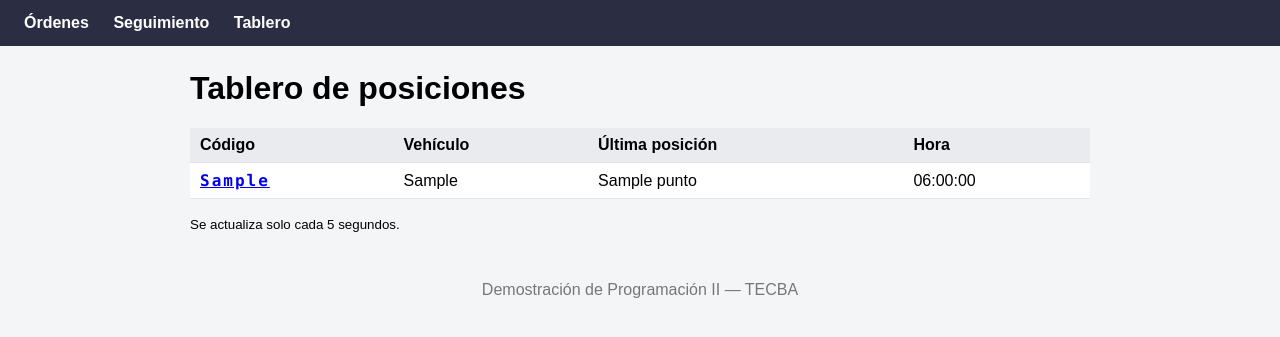
After one commit to rdy104/taller, a Django app: page /tablero/ in a window 1280 px wide. The commit adds this page. Shown: the top 337 px of the page. Run offline with Django 5.2, Linux system fonts and the light colour scheme; tables that the repository leaves empty hold one stand-in row (values such as "Sample post"); parts of the project's set-up code (start-up, migrations or seed data) failed here and were passed over.

Commit message:
qr seguimiento

```diff
--- a/requirements.txt
+++ b/requirements.txt
@@ -1,3 +1,4 @@
 django
 gunicorn
 whitenoise
+segno
--- a/taller/models.py
+++ b/taller/models.py
@@ -1,6 +1,7 @@
 import random
 from datetime import date
 from django.db import models
+from django.utils import timezone
 
 # Sin 0/O ni 1/I para que el código no se confunda al leerlo o dictarlo
 ALFABETO = "ABCDEFGHJKLMNPQRSTUVWXYZ23456789"
@@ -67,5 +68,33 @@ class Orden(models.Model):
             self.codigo = generar_codigo()  # NUEVO
         super().save(*args, **kwargs)  # NUEVO
 
+    def historial(self):
+        return self.eventos.order_by("-hora")
+
+    def ultimo_evento(self):
+        return self.historial().first()
+
+
     def __str__(self):
         return f"{self.vehiculo.placa}: {self.descripcion}"
+
+class Punto(models.Model):
+    nombre = models.CharField(max_length=60)
+
+    class Meta:
+        verbose_name = "Punto de control"
+        verbose_name_plural = "Puntos de control"
+
+    def __str__(self):
+        return self.nombre
+
+
+class Evento(models.Model):
+    orden = models.ForeignKey(
+        Orden, on_delete=models.CASCADE, related_name="eventos")
+    punto = models.ForeignKey(
+        Punto, on_delete=models.PROTECT, related_name="eventos")
+    hora = models.DateTimeField(default=timezone.now)
+
+    def __str__(self):
+        return f"{self.orden.codigo} en {self.punto.nombre}"
--- a/taller/templates/taller/base.html
+++ b/taller/templates/taller/base.html
@@ -4,6 +4,7 @@
     <meta charset="utf-8">
     <meta name="viewport" content="width=device-width, initial-scale=1">
     <title>{% block titulo %}Taller Mecánico{% endblock %}</title>
+    {% block cabecera %}{% endblock %}
     <style>
         body { font-family: Arial, sans-serif; margin: 0; background: #f4f5f7; }
         header { background: #2b2d42; padding: 14px 24px; }
@@ -22,6 +23,12 @@
         .filtros a { margin-right: 12px; }
         .codigo { font-family: Consolas, monospace; font-weight: bold; letter-spacing: 2px; }
         .aviso { color: #a33; }
+        .posicion { font-size: 20px; font-weight: bold; color: #1f3a5f; }
+        .boton { display: block; width: 100%; padding: 16px; font-size: 18px; background: #1f3a5f;
+                 color: #fff; border: 0; border-radius: 8px; margin-top: 12px; }
+        select { width: 100%; padding: 12px; font-size: 18px; }
+        .linea li { margin-bottom: 6px; }
+
 
         footer { text-align: center; color: #777; padding: 24px; }
     </style>
@@ -30,6 +37,7 @@
     <header>
         <a href="{% url 'ordenes' %}">Órdenes</a>
         <a href="{% url 'seguimiento_buscar' %}">Seguimiento</a>
+        <a href="{% url 'tablero' %}">Tablero</a>
 
     </header>
     <main>
--- a/taller/templates/taller/ordenes.html
+++ b/taller/templates/taller/ordenes.html
@@ -11,7 +11,7 @@
 
 <table>
     <tr>
-        <th>Código</th><th>Placa</th><th>Trabajo</th><th>Mecánico</th><th>Estado</th><th>Ingreso</th>
+        <th>Ingreso</th><th>QR</th>
     </tr>
     {% for o in ordenes %}
     <tr>
@@ -21,9 +21,10 @@
         <td>{{ o.mecanico.nombre }}</td>
         <td><span class="estado e-{{ o.estado|slugify }}">{{ o.estado }}</span></td>
         <td>{{ o.fecha_ingreso|date:"d/m/Y" }}</td>
+        <td><a href="{% url 'etiqueta' o.codigo %}">Etiqueta</a></td>
     </tr>
     {% empty %}
-    <tr><td colspan="5">No hay órdenes en curso.</td></tr>
+    <tr><td colspan="7">No hay órdenes en curso.</td></tr>
     {% endfor %}
 </table>
 {% endblock %}
--- /dev/null
+++ b/taller/templates/taller/tablero.html
@@ -0,0 +1,25 @@
+{% extends "taller/base.html" %}
+
+{% block cabecera %}<meta http-equiv="refresh" content="5">{% endblock %}
+
+{% block titulo %}Tablero{% endblock %}
+
+{% block contenido %}
+<h1>Tablero de posiciones</h1>
+<table>
+    <tr><th>Código</th><th>Vehículo</th><th>Última posición</th><th>Hora</th></tr>
+    {% for o in ordenes %}
+    {% with ultimo=o.ultimo_evento %}
+    <tr>
+        <td class="codigo"><a href="{% url 'seguimiento' o.codigo %}">{{ o.codigo }}</a></td>
+        <td>{{ o.vehiculo.placa }}</td>
+        <td>{% if ultimo %}{{ ultimo.punto.nombre }}{% else %}—{% endif %}</td>
+        <td>{% if ultimo %}{{ ultimo.hora|date:"H:i:s" }}{% endif %}</td>
+    </tr>
+    {% endwith %}
+    {% empty %}
+    <tr><td colspan="4">No hay órdenes en curso.</td></tr>
+    {% endfor %}
+</table>
+<p><small>Se actualiza solo cada 5 segundos.</small></p>
+{% endblock %}
--- a/taller/urls.py
+++ b/taller/urls.py
@@ -6,5 +6,9 @@ urlpatterns = [
     path("vehiculos/<int:pk>/", views.ficha, name="ficha"),
     path("seguimiento/", views.seguimiento_buscar, name="seguimiento_buscar"),
     path("seguimiento/<str:codigo>/", views.seguimiento, name="seguimiento"),
+    path("escanear/<str:codigo>/", views.escanear, name="escanear"),
+    path("tablero/", views.tablero, name="tablero"),
+    path("qr/<str:codigo>.svg", views.qr, name="qr"),
+    path("etiqueta/<str:codigo>/", views.etiqueta, name="etiqueta"),
 
 ]
--- a/taller/views.py
+++ b/taller/views.py
@@ -1,5 +1,15 @@
+import io
+
+import segno
+from django.http import HttpResponse
 from django.shortcuts import render, redirect, get_object_or_404
-from .models import Mecanico, Vehiculo, Orden
+from django.urls import reverse
+
+
+
+
+
+from .models import Mecanico, Vehiculo, Orden, Punto, Evento
 
 
 def ordenes(request):
@@ -29,3 +39,33 @@ def seguimiento(request, codigo):
     contexto = {"orden": orden, "codigo": codigo.upper()}
     estado = 200 if orden else 404
     return render(request, "taller/seguimiento.html", contexto, status=estado)
+
+def escanear(request, codigo):
+    orden = Orden.objects.filter(codigo=codigo.upper()).first()
+    if orden is None:
+        return render(request, "taller/escanear.html",
+                      {"codigo": codigo.upper()}, status=404)
+    if request.method == "POST":
+        punto = Punto.objects.filter(pk=request.POST.get("punto")).first()
+        if punto:
+            Evento.objects.create(orden=orden, punto=punto)
+        return redirect("escanear", codigo=orden.codigo)
+    contexto = {"orden": orden, "codigo": orden.codigo,
+                "puntos": Punto.objects.all()}
+    return render(request, "taller/escanear.html", contexto)
+
+def tablero(request):
+    lista = Orden.objects.exclude(estado="Entregado").order_by("fecha_ingreso")
+    return render(request, "taller/tablero.html", {"ordenes": lista})
+
+def qr(request, codigo):
+    direccion = request.build_absolute_uri(reverse("escanear", args=[codigo]))
+    imagen = segno.make(direccion)
+    salida = io.BytesIO()
+    imagen.save(salida, kind="svg", scale=6)
+    return HttpResponse(salida.getvalue(), content_type="image/svg+xml")
+
+
+def etiqueta(request, codigo):
+    orden = get_object_or_404(Orden, codigo=codigo.upper())
+    return render(request, "taller/etiqueta.html", {"orden": orden})
--- a/taller_web/settings.py
+++ b/taller_web/settings.py
@@ -31,6 +31,9 @@ ALLOWED_HOSTS = ["localhost", "127.0.0.1"]
 RENDER_HOST = os.environ.get("RENDER_EXTERNAL_HOSTNAME")
 if RENDER_HOST:
     ALLOWED_HOSTS.append(RENDER_HOST)
+    CSRF_TRUSTED_ORIGINS = ["https://" + RENDER_HOST]
+    SECURE_PROXY_SSL_HEADER = ("HTTP_X_FORWARDED_PROTO", "https")
+
 
 
 # Application definition
```
Also changed, not shown: taller/admin.py (+9 -1 lines), taller/templates/taller/escanear.html (added, +35 -0 lines), taller/templates/taller/etiqueta.html (added, +12 -0 lines), taller/templates/taller/seguimiento.html (+24 -0 lines), taller/migrations/0003_punto_evento.py (added).
